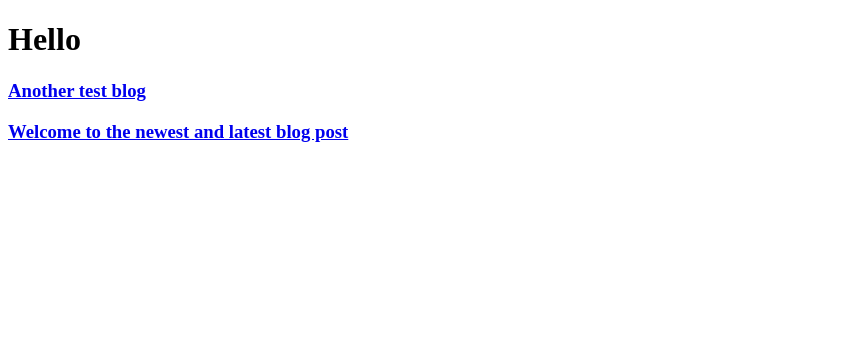
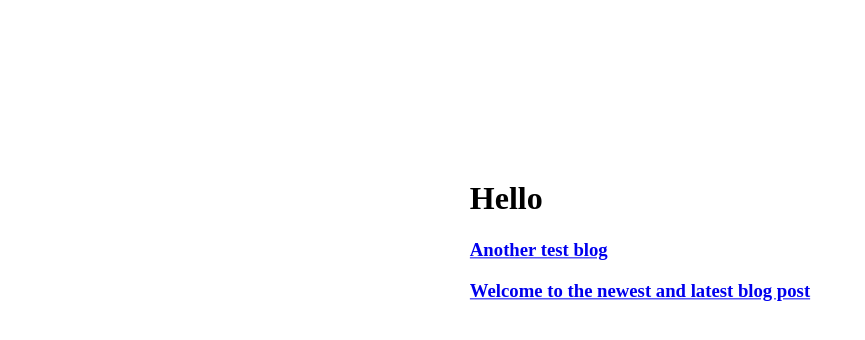
Before and after one commit to iDatLe/netlifycms-presentation, a Gatsby site: page / in a window 1280 px wide. Shown: the whole page, without its empty margins (0-865 px from the left). Built offline with nearby package versions, Linux system fonts and the light colour scheme; Gatsby itself is replaced by a stand-in of ours.

Commit message:
Centered the index page

```diff
--- a/gatsby-config.js
+++ b/gatsby-config.js
@@ -24,6 +24,7 @@ module.exports = {
     `gatsby-transformer-remark`,
     `gatsby-transformer-sharp`,
     `gatsby-plugin-sharp`,
+    `gatsby-plugin-sass`,
     {
       resolve: `gatsby-plugin-manifest`,
       options: {
--- a/package.json
+++ b/package.json
@@ -11,11 +11,13 @@
     "gatsby-plugin-netlify-cms": "^4.1.0",
     "gatsby-plugin-offline": "^2.2.0",
     "gatsby-plugin-react-helmet": "^3.1.0",
+    "gatsby-plugin-sass": "^2.1.0",
     "gatsby-plugin-sharp": "^2.2.1",
     "gatsby-source-filesystem": "^2.1.0",
     "gatsby-transformer-remark": "^2.5.0",
     "gatsby-transformer-sharp": "^2.2.0",
     "netlify-cms-app": "^2.9.3",
+    "node-sass": "^4.12.0",
     "prop-types": "^15.7.2",
     "react": "^16.8.6",
     "react-dom": "^16.8.6",
--- a/src/pages/index.js
+++ b/src/pages/index.js
@@ -1,5 +1,6 @@
 import React from "react"
 import { graphql, Link } from "gatsby"
+import '../style/index.scss';
 
 export default function IndexPage({data}) {
   console.log(data)
--- /dev/null
+++ b/src/style/index.scss
@@ -0,0 +1,7 @@
+.container {
+  margin: 0 auto;
+  position: absolute;
+  top: 30%;
+  left: 50%;
+  transform: translate(-50%, -50%)
+}
```
Also changed, not shown: 1 other file.
